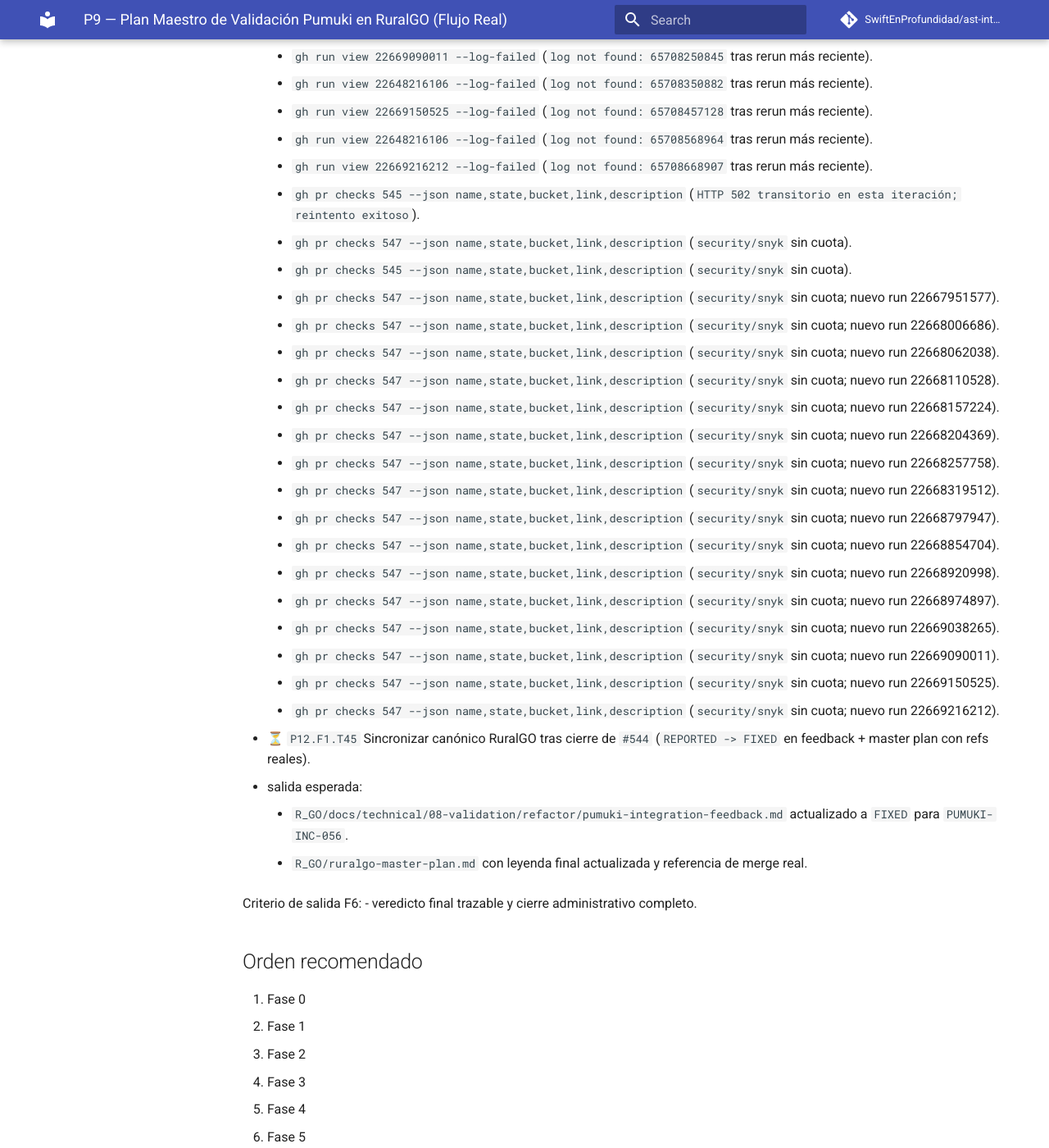
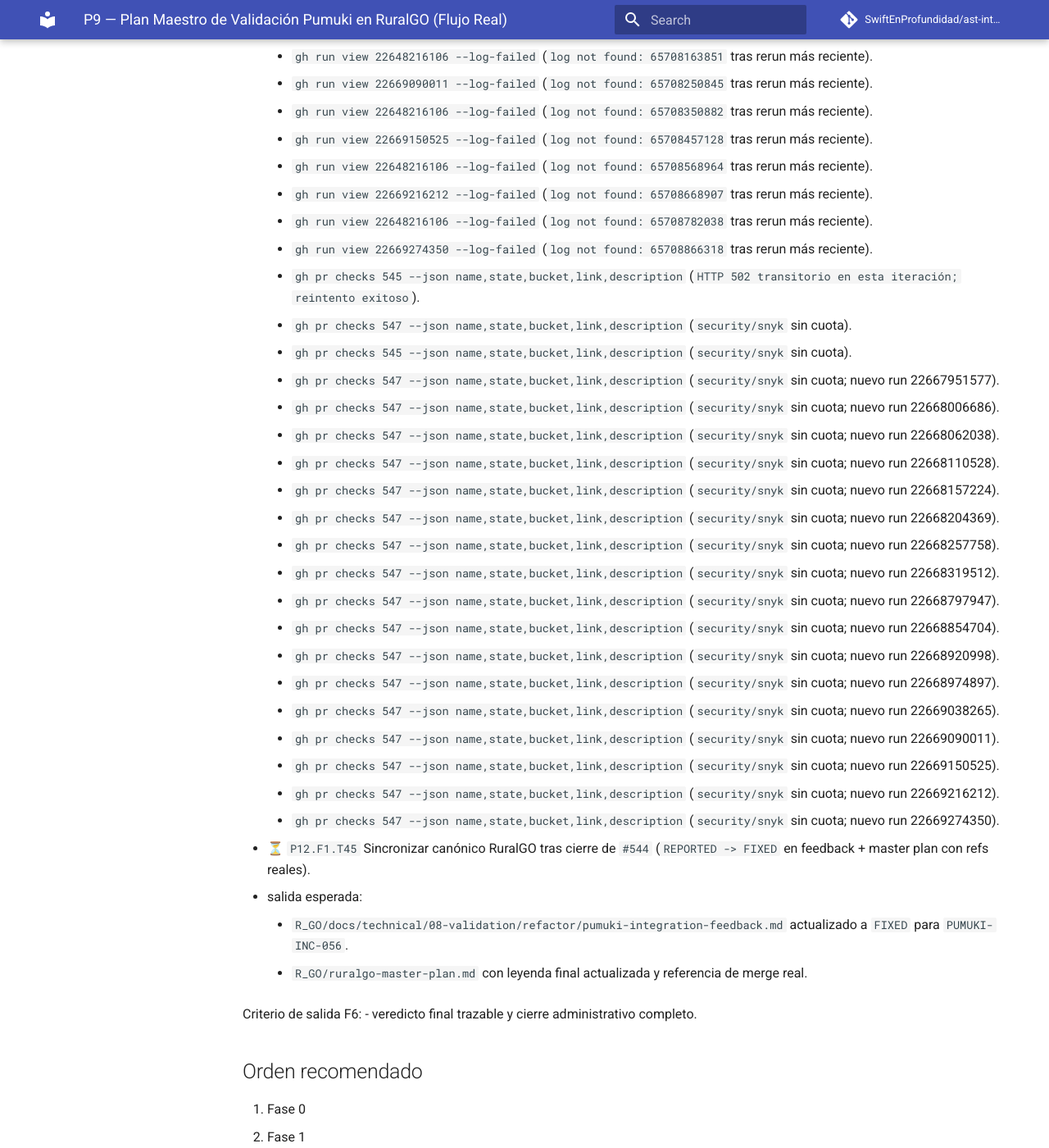
Before and after one commit to SwiftEnProfundidad/ast-intelligence-hooks, an MkDocs documentation site: the page built from docs/seguimiento-completo-validacion-ruralgo-03-03-2026.md, in a window 1280 px wide and 1400 px high, scrolled down 55228 px. Shown: the whole window at 82% size. Built offline with MkDocs 1.6.1 and Material for MkDocs 9.7.7, drawn with Linux system fonts in a browser that asks for light colours; comment, search, counter and statistics services are not loaded; some of the changed text lies outside the part shown.

Commit message:
docs(tracking): append T47 heartbeat for repeated remote failures

```diff
--- a/docs/seguimiento-completo-validacion-ruralgo-03-03-2026.md
+++ b/docs/seguimiento-completo-validacion-ruralgo-03-03-2026.md
@@ -1397,6 +1397,7 @@ Criterio de salida F5:
       - `https://github.com/SwiftEnProfundidad/ast-intelligence-hooks/issues/546#issuecomment-3997215929`
       - `https://github.com/SwiftEnProfundidad/ast-intelligence-hooks/issues/546#issuecomment-3997225157`
       - `https://github.com/SwiftEnProfundidad/ast-intelligence-hooks/issues/546#issuecomment-3997233928`
+      - `https://github.com/SwiftEnProfundidad/ast-intelligence-hooks/issues/546#issuecomment-3997241709`
     - evidencia de bloqueo vigente:
       - `gh run view 22648407847` (`billing lock` en GitHub Actions).
       - `gh run view 22648597740` (`billing lock` persistente tras rerun/retrigger).
@@ -1547,6 +1548,8 @@ Criterio de salida F5:
       - `gh run view 22669150525 --log-failed` (`log not found: 65708457128` tras rerun más reciente).
       - `gh run view 22648216106 --log-failed` (`log not found: 65708568964` tras rerun más reciente).
       - `gh run view 22669216212 --log-failed` (`log not found: 65708668907` tras rerun más reciente).
+      - `gh run view 22648216106 --log-failed` (`log not found: 65708782038` tras rerun más reciente).
+      - `gh run view 22669274350 --log-failed` (`log not found: 65708866318` tras rerun más reciente).
       - `gh pr checks 545 --json name,state,bucket,link,description` (`HTTP 502 transitorio en esta iteración; reintento exitoso`).
       - `gh pr checks 547 --json name,state,bucket,link,description` (`security/snyk` sin cuota).
       - `gh pr checks 545 --json name,state,bucket,link,description` (`security/snyk` sin cuota).
@@ -1566,6 +1569,7 @@ Criterio de salida F5:
       - `gh pr checks 547 --json name,state,bucket,link,description` (`security/snyk` sin cuota; nuevo run 22669090011).
       - `gh pr checks 547 --json name,state,bucket,link,description` (`security/snyk` sin cuota; nuevo run 22669150525).
       - `gh pr checks 547 --json name,state,bucket,link,description` (`security/snyk` sin cuota; nuevo run 22669216212).
+      - `gh pr checks 547 --json name,state,bucket,link,description` (`security/snyk` sin cuota; nuevo run 22669274350).
 
 - ⏳ `P12.F1.T45` Sincronizar canónico RuralGO tras cierre de `#544` (`REPORTED -> FIXED` en feedback + master plan con refs reales).
   - salida esperada:
```
